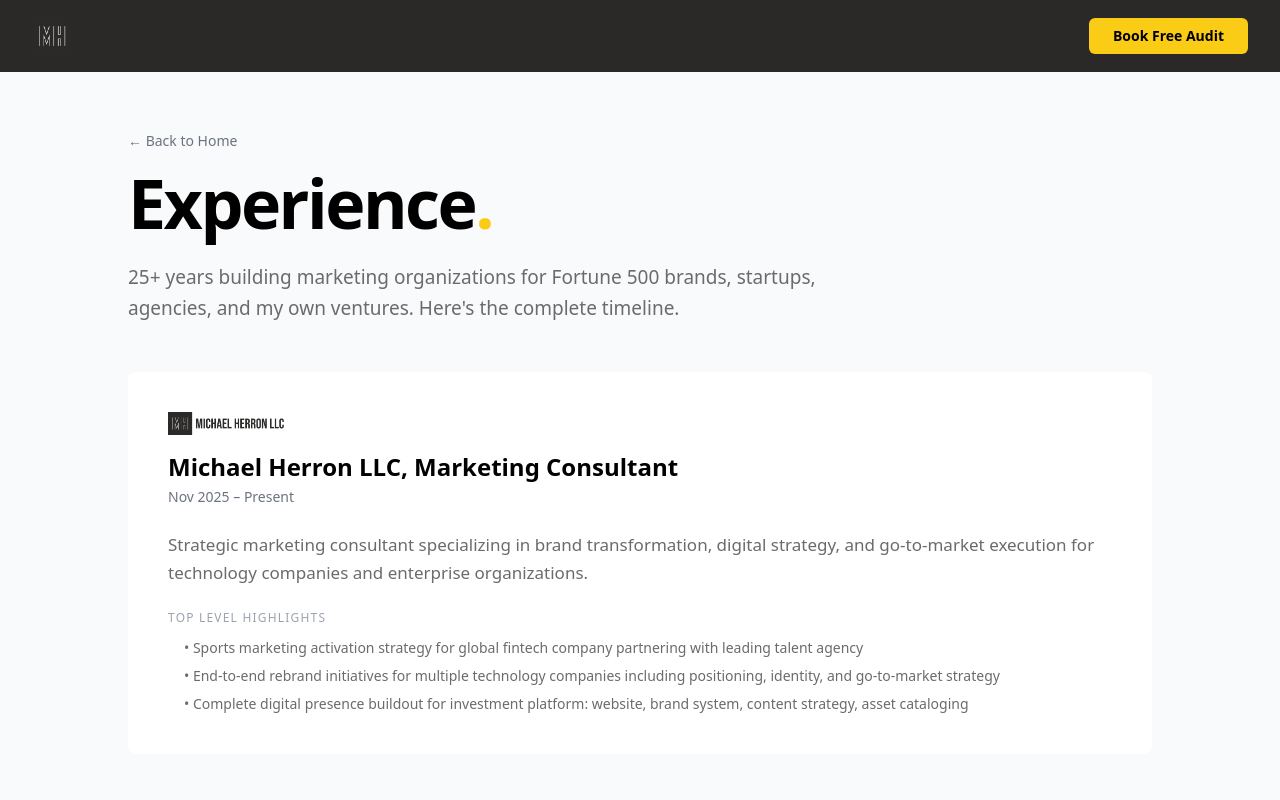
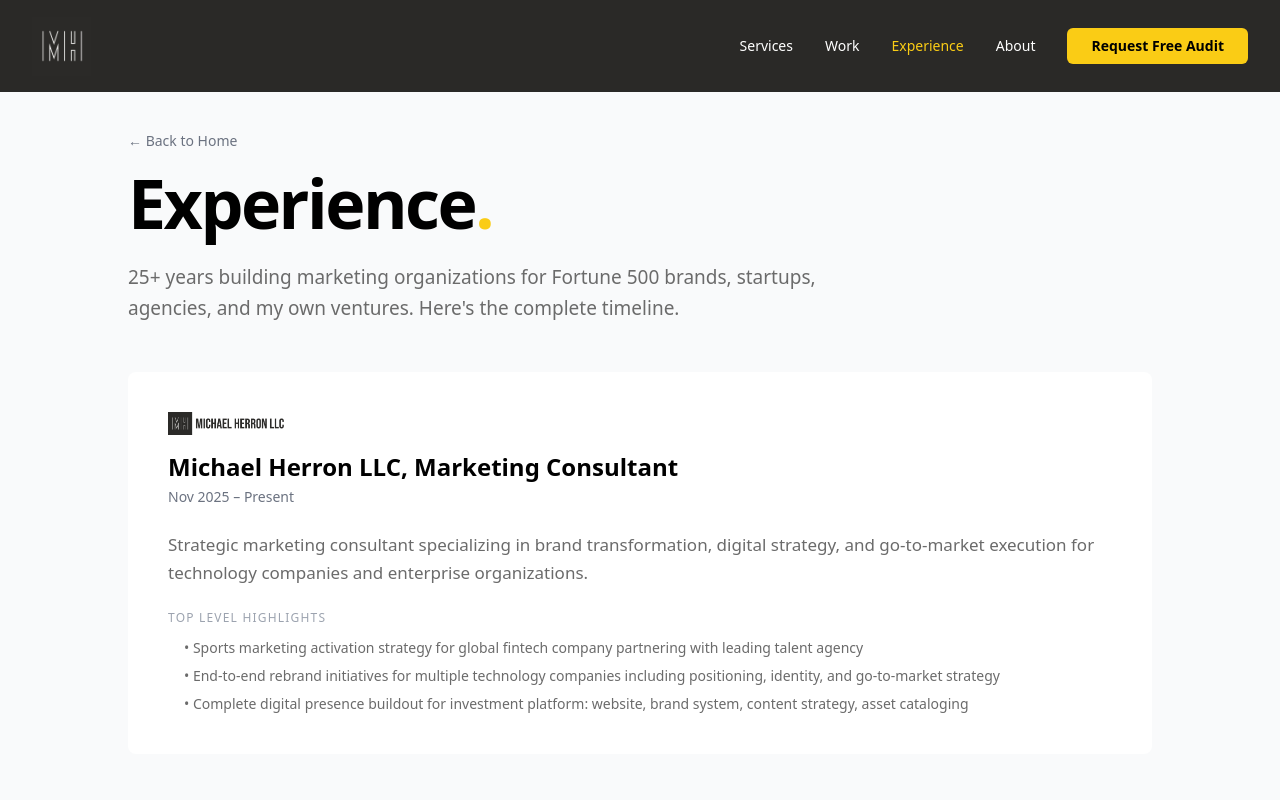
Before and after one commit to mrh1976/mherron, a Next.js app: page /experience in a window 1280 px wide. Shown: the top 800 px of the page. Built offline with nearby package versions, Linux system fonts and the light colour scheme.

Commit message:
Refactor job descriptions for consistency

```diff
--- a/app/experience/page.tsx
+++ b/app/experience/page.tsx
@@ -4,7 +4,8 @@ import Link from "next/link";
 
 export const metadata: Metadata = {
   title: "Experience | Michael Herron - CMO & Marketing Executive",
-  description: "25+ years building marketing organizations for Fortune 500 brands, startups, and everything in between. View my complete work history.",
+  description:
+    "25+ years building marketing organizations for Fortune 500 brands, startups, and everything in between. View my complete work history.",
 };
 
 export default function ExperiencePage() {
@@ -19,19 +20,21 @@ export default function ExperiencePage() {
       company: "Michael Herron LLC",
       role: "Marketing Consultant",
       period: "Nov 2025 – Present",
-      description: "Strategic marketing consultant specializing in brand transformation, digital strategy, and go-to-market execution for technology companies and enterprise organizations.",
+      description:
+        "Strategic marketing consultant specializing in brand transformation, digital strategy, and go-to-market execution for technology companies and enterprise organizations.",
       achievements: [
         "Sports marketing activation strategy for global fintech company partnering with leading talent agency",
         "End-to-end rebrand initiatives for multiple technology companies including positioning, identity, and go-to-market strategy",
-        "Complete digital presence buildout for investment platform: website, brand system, content strategy, asset cataloging"
-      ]
+        "Complete digital presence buildout for investment platform: website, brand system, content strategy, asset cataloging",
+      ],
     },
     {
       id: "kadena",
       company: "Kadena",
       role: "Chief Marketing Officer",
       period: "Sept 2023 – Nov 2025",
-      description: "High performing Layer 1 blockchain driving institutional adoption and developer growth through secure, scalable infrastructure. Built and matured the global marketing organization, leading brand, growth, product marketing, content, community, and partnerships.",
+      description:
+        "High performing Layer 1 blockchain driving institutional adoption and developer growth through secure, scalable infrastructure. Built and matured the global marketing organization, leading brand, growth, product marketing, content, community, and partnerships.",
       achievements: [
         "Built and scaled a 10 person in house marketing team and onboarded top tier PR and creative partners",
         "Led a complete end to end rebrand to reposition Kadena for institutional trust and developer adoption",
@@ -39,140 +42,181 @@ export default function ExperiencePage() {
         "Established the company's paid media framework, expanding budget from 100K to 500K across paid social, KOLs, search, and sponsorships",
         "Finalized a major partnership with the Croatian National Football Federation including jersey placement, World Cup activations, and mobile app integration",
         "Secured coverage across Forbes, Bloomberg, CoinDesk, The Block, and other global outlets",
-        "Developed the GTM strategy for a multi chain EVM product attracting more than 8,000 testnet users and 1,000 deployed smart contracts"
-      ]
+        "Developed the GTM strategy for a multi chain EVM product attracting more than 8,000 testnet users and 1,000 deployed smart contracts",
+      ],
     },
     {
       id: "chain",
       company: "Chain",
       role: "Chief Marketing Officer",
       period: "May 2022 – Sept 2023",
-      description: "Blockchain infrastructure company delivering enterprise grade financial technology for global brands. Directed global brand, growth, communications, product marketing, and partnerships.",
+      description:
+        "Blockchain infrastructure company delivering enterprise grade financial technology for global brands. Directed global brand, growth, communications, product marketing, and partnerships.",
       achievements: [
         "Built and led the global marketing function for a multibillion dollar blockchain company",
         "Negotiated and activated major professional sports sponsorships with the New England Patriots, Miami Heat, and New England Revolution",
         "Launched three new B2B products and the company's first direct to consumer digital wallet",
         "Closed a landmark Tiffany & Co and Yuga Labs partnership that generated 15M in revenue and sold out in under 15 minutes",
-        "Oversaw investor relations initiatives that supported 120M in token purchases from major investors"
-      ]
+        "Oversaw investor relations initiatives that supported 120M in token purchases from major investors",
+      ],
     },
     {
       id: "lukka",
       company: "Lukka",
       role: "Global Head of Marketing",
       period: "Aug 2020 – May 2022",
-      description: "Blockchain and crypto asset data provider serving the world's largest financial institutions, fund administrators, and government agencies. Led all global marketing during significant company growth and valuation inflection.",
+      description:
+        "Blockchain and crypto asset data provider serving the world's largest financial institutions, fund administrators, and government agencies. Led all global marketing during significant company growth and valuation inflection.",
       achievements: [
         "Directed global marketing for a 1.35B institutional blockchain data company",
         "Executive team member contributing to multiple successful funding rounds",
         "Scaled the marketing team from 2 to 16 in one year and implemented more than 100 standardized processes",
         "Built Lukka's first comprehensive brand and go to market strategy across positioning, messaging, and segmentation",
-        "Negotiated a multi year global title sponsorship with Formula E to support international expansion"
-      ]
+        "Negotiated a multi year global title sponsorship with Formula E to support international expansion",
+      ],
     },
     {
       id: "fusion92",
       company: "Fusion92",
       role: "Group Account Director",
       period: "July 2019 – Aug 2020",
-      description: "Full service digital marketing and innovation agency serving Fortune 500 clients across finance, telecom, insurance, and retail. Directed strategy, client success, and revenue growth across a large enterprise portfolio.",
+      description:
+        "Full service digital marketing and innovation agency serving Fortune 500 clients across finance, telecom, insurance, and retail. Directed strategy, client success, and revenue growth across a large enterprise portfolio.",
       achievements: [
         "Managed a portfolio of global brands including H&R Block, AT&T, and Zurich generating more than 16M in agency fees",
         "Oversaw integrated digital, social, UX, media, and experiential programs across multiple verticals",
         "Led multidisciplinary creative, media, and strategy teams to exceed performance KPIs",
-        "Strengthened client relationships through data driven strategy and ROI focused execution"
-      ]
+        "Strengthened client relationships through data driven strategy and ROI focused execution",
+      ],
     },
     {
       id: "mcs",
       company: "MCS Consulting",
       role: "Head of Marketing",
       period: "Nov 2017 – June 2019",
-      description: "Digital marketing and strategy consultancy supporting global enterprise clients with e-commerce growth, brand development, and full funnel marketing execution across travel, hospitality, and financial sectors.",
+      description:
+        "Digital marketing and strategy consultancy supporting global enterprise clients with e-commerce growth, brand development, and full funnel marketing execution across travel, hospitality, and financial sectors.",
       achievements: [
         "Launched United Airlines' MileagePlusGolf.com, unlocking 800K in private investment and exceeding pre launch sales goals by 230 percent",
         "Achieved 8:1 ROAS through optimized paid media and lifecycle marketing",
         "Negotiated 200K in brand partnerships to generate ongoing monthly revenue streams",
-        "Directed content, influencer marketing, and e-commerce integrations for major enterprise clients"
-      ]
+        "Directed content, influencer marketing, and e-commerce integrations for major enterprise clients",
+      ],
     },
     {
       id: "uscc",
       company: "US Cellular",
       role: "Senior Manager, Digital & Social Media",
       period: "Dec 2013 – Nov 2017",
-      description: "Major national wireless carrier. Led digital, social, and brand marketing for B2C, B2B, and HR audiences across national markets. Managed an 11 person team responsible for digital content, performance marketing, and social strategy.",
+      description:
+        "Major national wireless carrier. Led digital, social, and brand marketing for B2C, B2B, and HR audiences across national markets. Managed an 11 person team responsible for digital content, performance marketing, and social strategy.",
       achievements: [
         "Increased annual revenues by 14 percent through new partner acquisition programs",
         "Grew digital and social budgets by more than 1,200 percent while improving ROI",
         "Produced 200+ branded videos generating 50M+ views and a 9 point lift in brand consideration",
         "Collaborated with Disney, Lucasfilm, Apple, Samsung, Google, MLB, NCAA, and NBA",
-        "Digital and social channels delivered 40 percent of all online gross adds at a lower acquisition cost"
-      ]
+        "Digital and social channels delivered 40 percent of all online gross adds at a lower acquisition cost",
+      ],
     },
     {
       id: "solo",
       company: "Solo Cup Company",
       role: "Manager, Online Engagement",
       period: "April 2011 – Dec 2013",
-      description: "National consumer products company known for one of the most recognizable brands in retail and food service. Led digital engagement, influencer marketing, and social strategy supporting large scale consumer growth.",
+      description:
+        "National consumer products company known for one of the most recognizable brands in retail and food service. Led digital engagement, influencer marketing, and social strategy supporting large scale consumer growth.",
       achievements: [
         "Directed influencer and blogger programs that generated more than 6 million impressions per year and expanded national brand visibility",
         "Managed a 900k social media budget and led an 11 person team across internal contributors and two agency partners",
         "Increased social engagement rates by an estimated 40 percent through targeted campaigns, platform testing, and audience segmentation",
         "Improved website traffic by an estimated 35 percent after leading the consumer site redesign and strengthening SEO and SEM programs",
-        "Delivered double digit growth in campaign reach and participation across national promotions by launching new social activation frameworks"
-      ]
+        "Delivered double digit growth in campaign reach and participation across national promotions by launching new social activation frameworks",
+      ],
     },
     {
       id: "xfo",
       company: "XFO Mixed Martial Arts",
       role: "Partner",
       period: "Jan 2011 – May 2017",
-      description: "Mixed martial arts promotion recognized as one of the premier combat sports organizations in the Midwest. Led brand development, event growth, and commercial strategy for one of the longest running regional MMA promotions in the United States.",
+      description:
+        "Mixed martial arts promotion recognized as one of the premier combat sports organizations in the Midwest. Led brand development, event growth, and commercial strategy for one of the longest running regional MMA promotions in the United States.",
       achievements: [
         "Helped build the XFO into the Midwest's leading MMA organization, sending more than 100 fighters to the UFC",
         "Oversaw attendee experience marketing and audience growth that increased regional visibility and boosted average event attendance by an estimated 30 percent",
         "Grew sponsorship and partnership revenue through local and regional brand deals, securing six figure annual commitments",
         "Expanded ticket sales year over year through targeted promotion, fighter storytelling, and market specific activations",
-        "Managed event promotion, sponsorships, and operational planning across more than a decade of live events, culminating in the UFC purchasing the full fight library for exclusive distribution on UFC Fight Pass"
-      ]
+        "Managed event promotion, sponsorships, and operational planning across more than a decade of live events, culminating in the UFC purchasing the full fight library for exclusive distribution on UFC Fight Pass",
+      ],
     },
     {
       id: "earlier-career",
       company: "Earlier Career",
       role: "E-Commerce & Brand Marketing",
       period: "1999 – 2011",
-      description: "Progressive leadership roles across hospitality, sports marketing, and e-commerce spanning 12 years of brand development and revenue growth.",
+      description:
+        "Progressive leadership roles across hospitality, sports marketing, and e-commerce spanning 12 years of brand development and revenue growth.",
       achievements: [
         "Marketing Manager — Benchmark Hospitality (2009–2011)",
         "Director of Sales & Marketing — KemperSports (2007–2009)",
         "Business Development Manager — Excel Golf Products (2001–2007)",
-        "E-Commerce Manager — Tour Edge Golf (1999–2001)"
-      ]
-    }
+        "E-Commerce Manager — Tour Edge Golf (1999–2001)",
+      ],
+    },
   ];
 
   return (
     <main className="min-h-screen bg-white">
       {/* Header */}
       <header className="fixed top-0 left-0 right-0 z-50 bg-[#2a2927] text-white">
-        <div className="max-w-7xl mx-auto px-6 md:px-8 py-4 flex items-center justify-between">
-          <Link href="/">
+        <div className="max-w-7xl mx-auto px-6 md:px-8">
+          <div className="flex items-center justify-between py-4">
+            <Link href="/" className="flex items-center">
               <Image
                 src="/MH-logo.png"
                 alt="Michael Herron Logo"
-              width={40}
-              height={40}
-              className="w-10 h-auto"
+                width={60}
+                height={60}
+                className="w-[60px] h-auto hover:opacity-80 transition"
               />
             </Link>
+
+            <nav className="hidden lg:flex items-center gap-8">
               <Link
                 href="/#services"
+                className="text-sm hover:text-yellow-400 transition"
+              >
+                Services
+              </Link>
+              <Link
+                href="/#work"
+                className="text-sm hover:text-yellow-400 transition"
+              >
+                Work
+              </Link>
+              <Link href="/experience" className="text-sm text-yellow-400">
+                Experience
+              </Link>
+              <Link
+                href="/#about"
+                className="text-sm hover:text-yellow-400 transition"
+              >
+                About
+              </Link>
+              <Link
+                href="/#contact"
                 className="px-6 py-2 bg-yellow-400 text-black text-sm font-[600] rounded-md hover:bg-yellow-300 transition-colors"
               >
-            Book Free Audit
+                Request Free Audit
               </Link>
+            </nav>
+
+            <Link
+              href="/"
+              className="lg:hidden px-4 py-2 bg-yellow-400 text-black text-sm font-[600] rounded-md hover:bg-yellow-300 transition-colors"
+            >
+              Home
+            </Link>
+          </div>
         </div>
       </header>
 
@@ -180,14 +224,19 @@ export default function ExperiencePage() {
       <div className="pt-24 pb-24 md:pt-32 md:pb-32 px-8 bg-gray-50">
         <div className="max-w-5xl mx-auto">
           <div className="mb-12">
-            <Link href="/" className="text-sm text-gray-500 hover:text-gray-700 mb-4 inline-block">
+            <Link
+              href="/"
+              className="text-sm text-gray-500 hover:text-gray-700 mb-4 inline-block"
+            >
               ← Back to Home
             </Link>
             <h1 className="text-[42px] md:text-[56px] lg:text-[68px] font-[800] mb-6 leading-[1.05] tracking-[-2.5px]">
               Experience<span className="text-yellow-400">.</span>
             </h1>
             <p className="text-[#6b6b6b] text-[17px] md:text-[19px] leading-relaxed max-w-3xl">
-              25+ years building marketing organizations for Fortune 500 brands, startups, agencies, and my own ventures. Here's the complete timeline.
+              25+ years building marketing organizations for Fortune 500 brands,
+              startups, agencies, and my own ventures. Here&apos;s the complete
+              timeline.
             </p>
           </div>
 
@@ -195,7 +244,6 @@ export default function ExperiencePage() {
             {jobs.map((job) => (
               <div key={job.id} className="bg-white p-8 md:p-10 rounded-lg">
                 <div className="mb-6">
-                  {/* Logo */}
                   {job.id !== "earlier-career" ? (
                     <div className="mb-4">
                       <Image
@@ -210,7 +258,6 @@ export default function ExperiencePage() {
                     <div className="mb-4 h-[40px]"></div>
                   )}
 
-                  {/* Company, Role, Date */}
                   <div>
                     <h3 className="text-xl md:text-2xl font-[700] mb-1">
                       {job.company}, {job.role}
@@ -243,7 +290,8 @@ export default function ExperiencePage() {
               Ready To Work Together?
             </h3>
             <p className="text-white/80 text-[17px] leading-relaxed mb-8 max-w-2xl mx-auto">
-              Book a free 30-minute marketing audit and let's discuss how I can help your company grow.
+              Book a free 30-minute marketing audit and let&apos;s discuss how I
+              can help your company grow.
             </p>
             <a
               href="https://calendly.com/mherron54/30min"
@@ -252,8 +300,20 @@ export default function ExperiencePage() {
               className="inline-flex items-center gap-2 px-8 py-4 bg-yellow-400 text-black text-sm font-[600] rounded-md hover:bg-yellow-300 transition-colors"
             >
               Book Your Free Audit
-              <svg width="16" height="16" viewBox="0 0 16 16" fill="none" className="opacity-80">
-                <path d="M6 3L11 8L6 13" stroke="currentColor" strokeWidth="2" strokeLinecap="round" strokeLinejoin="round"/>
+              <svg
+                width="16"
+                height="16"
+                viewBox="0 0 16 16"
+                fill="none"
+                className="opacity-80"
+              >
+                <path
+                  d="M6 3L11 8L6 13"
+                  stroke="currentColor"
+                  strokeWidth="2"
+                  strokeLinecap="round"
+                  strokeLinejoin="round"
+                />
               </svg>
             </a>
           </div>
@@ -261,22 +321,50 @@ export default function ExperiencePage() {
       </div>
 
       {/* Footer */}
-      <footer className="bg-white py-12 px-8 border-t border-gray-100">
+      <footer className="bg-[#2a2927] py-12 px-8 border-t border-gray-800">
         <div className="max-w-5xl mx-auto text-center">
           <Image
             src="/MH-logo.png"
             alt="Michael Herron Logo"
-            width={40}
-            height={40}
-            className="w-10 h-auto mx-auto mb-6"
+            width={60}
+            height={60}
+            className="w-[60px] h-auto mx-auto mb-6 opacity-90"
           />
-          <p className="text-xs text-gray-500 leading-relaxed max-w-3xl mx-auto mb-4">
-            All trademarks, logos, and brand names displayed on this website are the property of their respective owners.
-            They are used here strictly for identification and informational purposes to represent companies I have worked
-            for or partnered with throughout my career. Their appearance does not imply any endorsement, approval,
-            sponsorship, or affiliation with this website or with me personally.
+
+          <div className="mb-6">
+            <a
+              href="https://www.linkedin.com/in/mherron54"
+              target="_blank"
+              rel="noopener noreferrer"
+              className="inline-flex items-center gap-2 text-white hover:text-yellow-400 transition text-sm font-[600]"
+            >
+              <svg className="w-5 h-5" fill="currentColor" viewBox="0 0 24 24">
+                <path d="M20.447 20.452h-3.554v-5.569c0-1.328-.027-3.037-1.852-3.037-1.853 0-2.136 1.445-2.136 2.939v5.667H9.351V9h3.414v1.561h.046c.477-.9 1.637-1.85 3.37-1.85 3.601 0 4.267 2.37 4.267 5.455v6.286zM5.337 7.433c-1.144 0-2.063-.926-2.063-2.065 0-1.138.92-2.063 2.063-2.063 1.14 0 2.064.925 2.064 2.063 0 1.139-.925 2.065-2.064 2.065zm1.782 13.019H3.555V9h3.564v11.452zM22.225 0H1.771C.792 0 0 .774 0 1.729v20.542C0 23.227.792 24 1.771 24h20.451C23.2 24 24 23.227 24 22.271V1.729C24 .774 23.2 0 22.222 0h.003z" />
+              </svg>
+              Connect on LinkedIn
+            </a>
+          </div>
+
+          <p className="text-xs text-gray-400 leading-relaxed max-w-3xl mx-auto mb-4">
+            All trademarks, logos, and brand names displayed on this website are
+            the property of their respective owners. They are used here strictly
+            for identification and informational purposes to represent companies I
+            have worked for or partnered with throughout my career. Their
+            appearance does not imply any endorsement, approval, sponsorship, or
+            affiliation with this website or with me personally.
           </p>
-          <p className="text-xs text-gray-400">©2026 Michael Herron LLC</p>
+          <p className="text-xs text-gray-500">©2026 Michael Herron LLC</p>
+          <p className="text-xs text-gray-500 mt-2">
+            Designed in partnership with{" "}
+            <a
+              href="https://nzmotiondesign.com"
+              target="_blank"
+              rel="noopener noreferrer"
+              className="hover:text-gray-400"
+            >
+              nzmotiondesign.com
+            </a>
+          </p>
         </div>
       </footer>
     </main>
```
Lines whose indentation alone changed are shown as unchanged.
